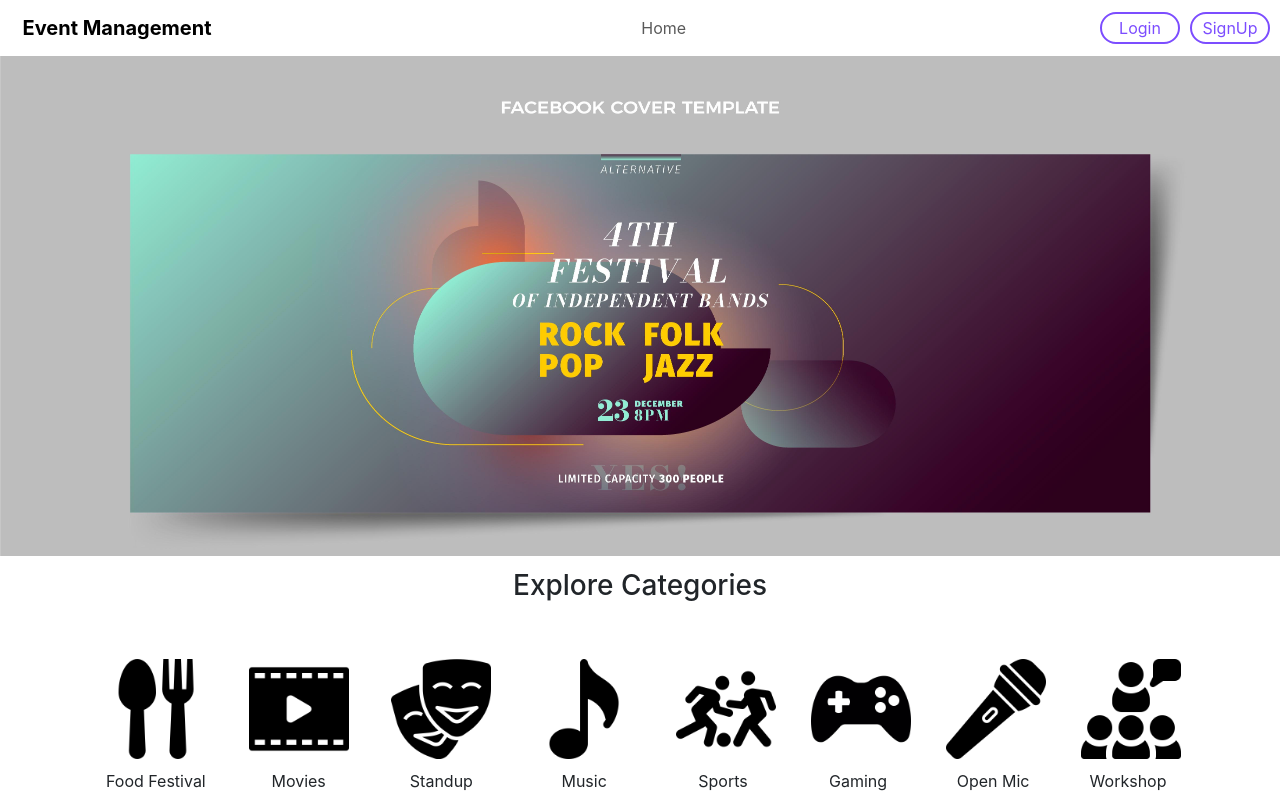
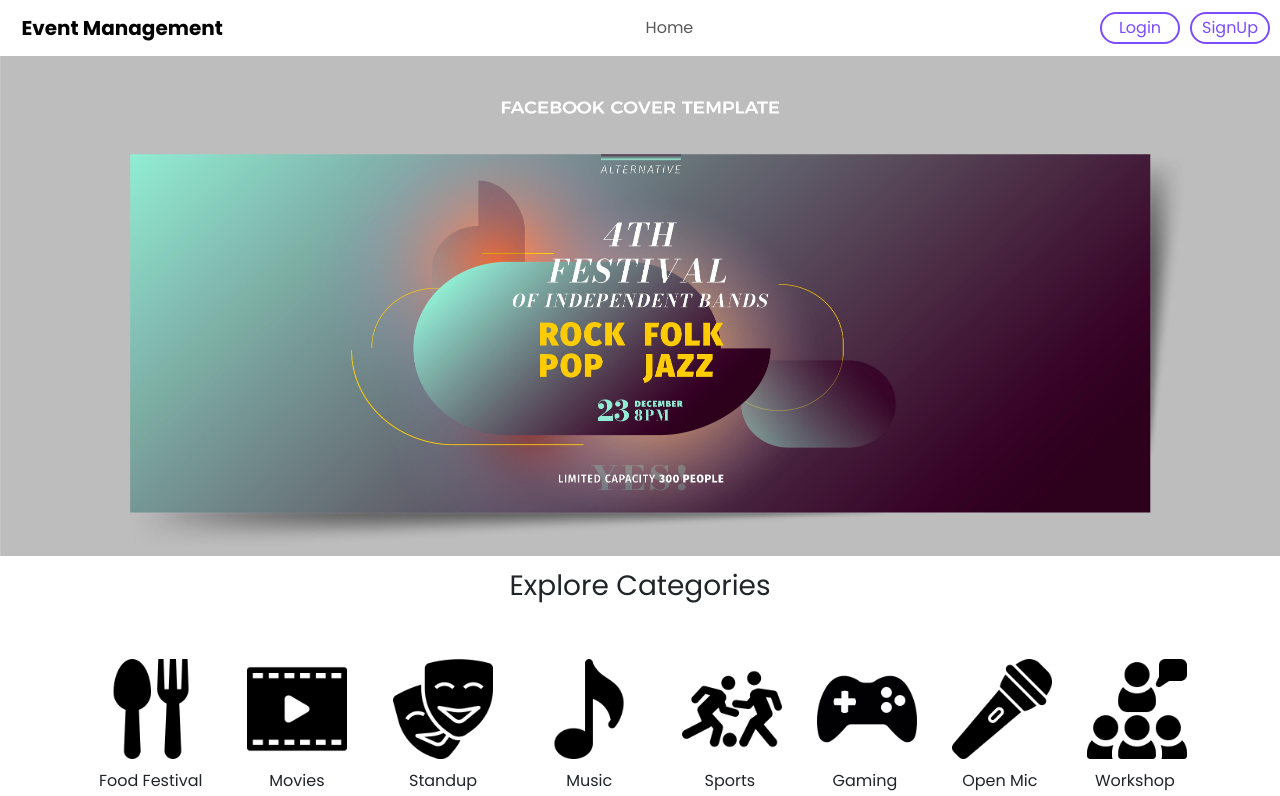
Before and after one commit to Zuke99/event-management, a React (Create React App) app: page / in a window 1280 px wide. Shown: the top 796 px of the page. Built offline with nearby package versions, Linux system fonts and the light colour scheme; no server answers.

Commit message:
Added Poppins font styles using Google Fonts API.

```diff
--- a/src/styling/cssstyling.module.css
+++ b/src/styling/cssstyling.module.css
@@ -1,15 +1,18 @@
+@import url("https://fonts.googleapis.com/css2?family=Poppins:wght@300;400;600;700&display=swap");
+* {
+  font-family: "Poppins", sans-serif;
+}
 .card-container {
   display: flex;
   flex-direction: column;
   align-items: center;
   height: 500px;
 }
-  .card-container-signup{
+.card-container-signup {
   display: flex;
   flex-direction: column;
   align-items: center;
   height: 700px;
-
 }
 
 .image-container {
@@ -22,7 +25,6 @@
 .login-logo {
   height: 150px;
   width: 150px;
-
 }
 
 .login-button-container {
@@ -35,13 +37,11 @@
   width: 100%; /* Let the button size itself based on its content */
   padding: 10px 20px; /* Adjust padding as needed */
   margin-top: 10px;
-
-
 }
-  .heading{
-    margin-bottom: 30px ;
+.heading {
+  margin-bottom: 30px;
 }
-  .form-container{
+.form-container {
   width: 98%;
 }
 .alert {
@@ -58,8 +58,8 @@
 }
 
 .alert:before {
-    content: '\f06a'; /* Font Awesome exclamation triangle icon */
-    font-family: 'Font Awesome 5 Free';
+  content: "\f06a"; /* Font Awesome exclamation triangle icon */
+  font-family: "Font Awesome 5 Free";
   position: absolute;
   top: 50%;
   left: 15px;
@@ -79,15 +79,14 @@
 }
 /* Define styles for the "Home" link */
 
-
 /* Style for the buttons */
 .nav-item button {
-  border: 2px solid #7C4DFF;
+  border: 2px solid #7c4dff;
   border-radius: 20px;
   background-color: transparent;
   padding: 2px 5px;
   margin-right: 10px;
-  color: #7C4DFF;
+  color: #7c4dff;
   cursor: pointer;
   width: 80px;
   transition: background-color 0.3s, color 0.3s;
@@ -95,7 +94,7 @@
 
 /* Style for button hover */
 .nav-item button:hover {
-  background-color:#7C4DFF;
+  background-color: #7c4dff;
   color: white;
 }
 
@@ -122,10 +121,8 @@
   margin-top: 1%;
   display: flex;
   justify-content: center;
-  height: 10vh;/* Adjust this to control vertical centering */
+  height: 10vh; /* Adjust this to control vertical centering */
 }
-
-
 
 .img {
   width: 100px;
@@ -134,15 +131,13 @@
   margin: 0 auto;
   margin-bottom: 10px;
 }
-.img-banner{
+.img-banner {
   width: 100%;
   height: 500px;
 }
 
-
 /*CARD*/
 .movie-card {
-
   width: 300px;
   display: flex;
   flex-direction: column;
@@ -212,7 +207,6 @@
   color: #666;
 }
 .card-container {
-
   display: flex;
 
   flex-wrap: wrap;
@@ -223,9 +217,10 @@ max-width: 1000px;
 }
 
 .single-card {
-
   flex: 1;
   min-width: calc(25% - 20px); /* 25% width for each card with a 20px gap */
-  max-width: calc(25% - 20px); /* Set a max-width to prevent infinite expansion */
+  max-width: calc(
+    25% - 20px
+  ); /* Set a max-width to prevent infinite expansion */
   /* Other styles for spacing, border, etc. */
 }
```
Also changed, not shown: package.json (+7 -0 lines), 1 other file (tests, documents, lock files or other folders). Lines whose indentation alone changed are shown as unchanged.
